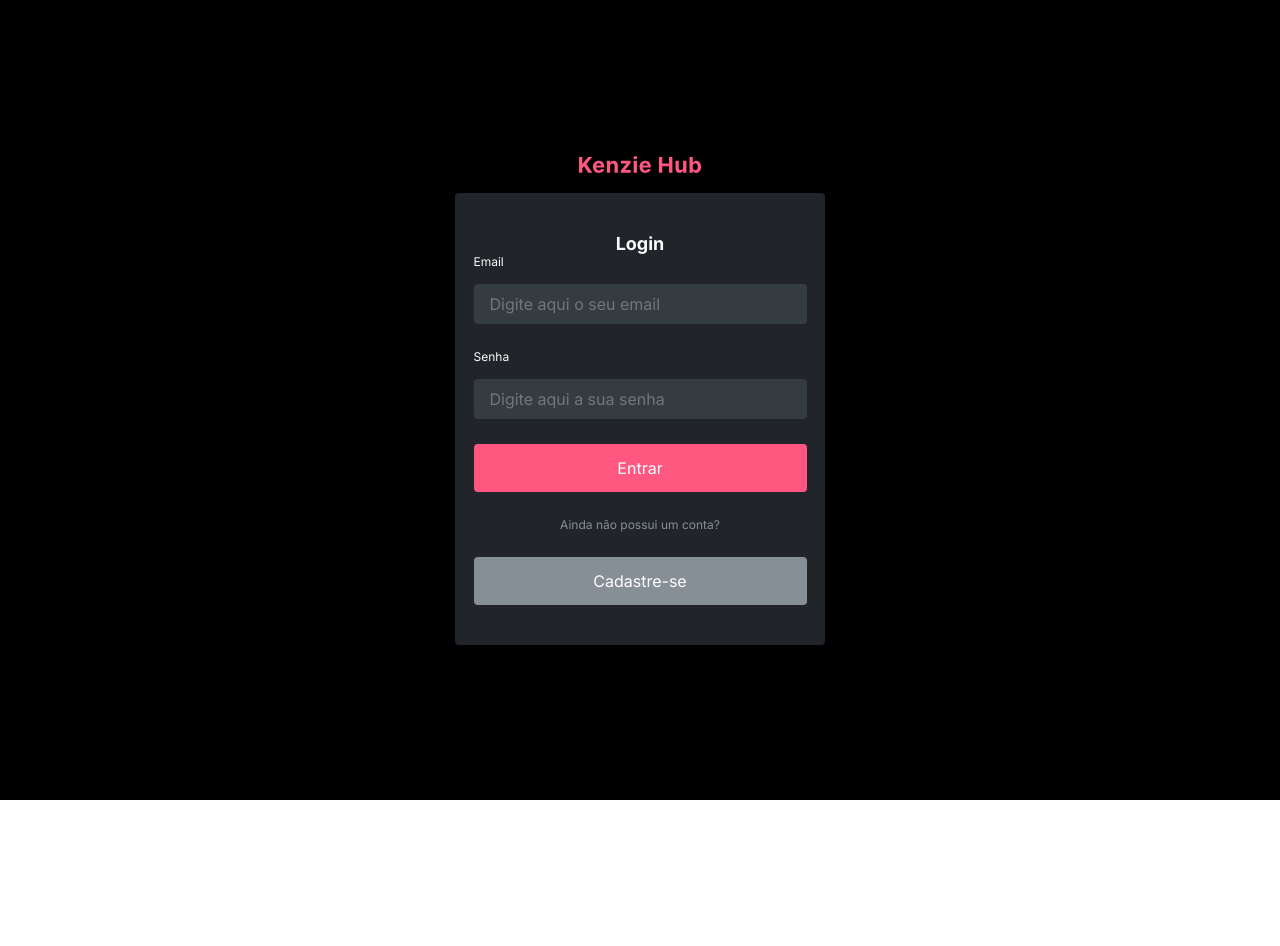
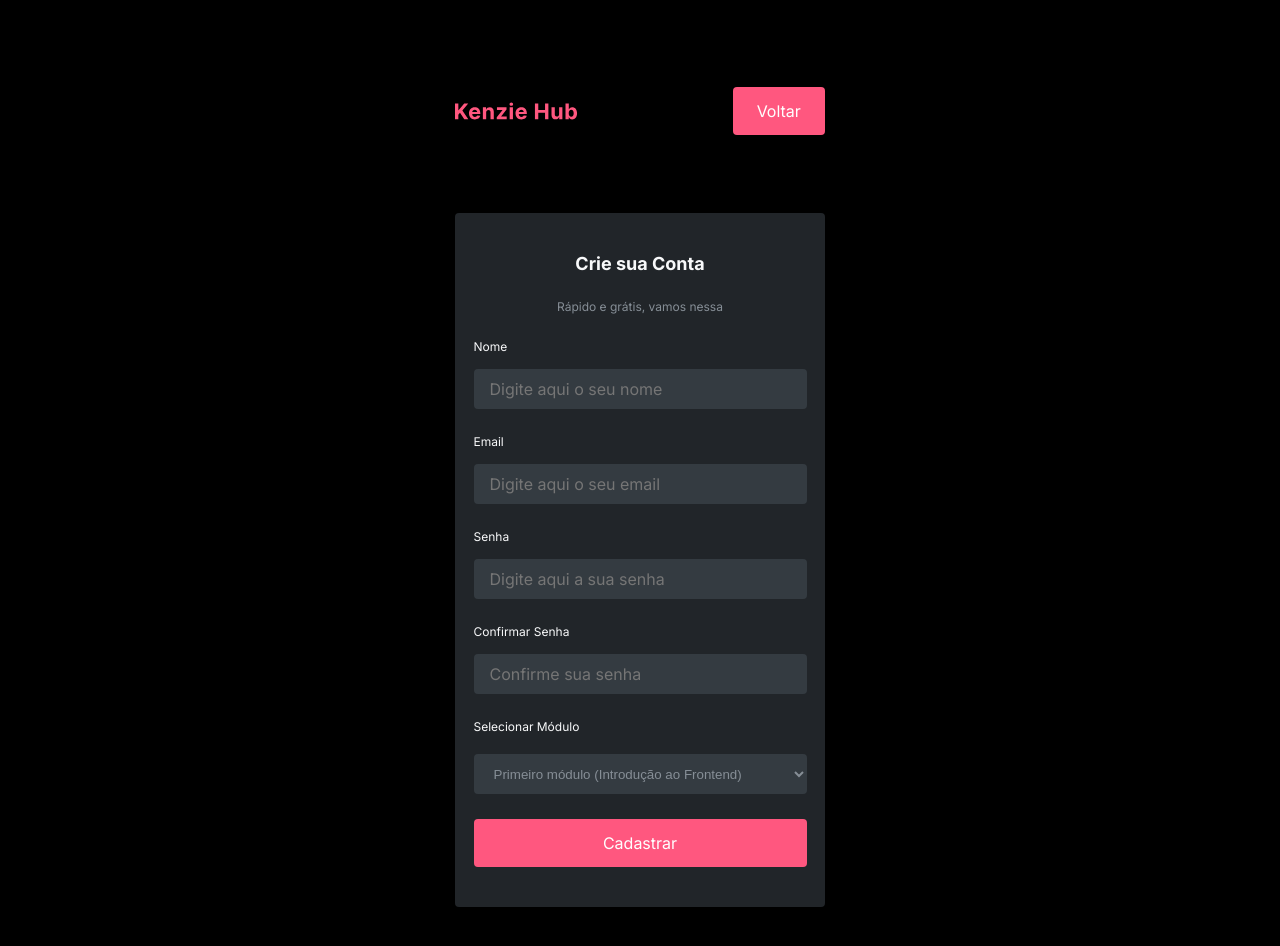
Before and after one commit to Kenzie-Academy-Brasil-Developers/react-entrega-s2-kenzie-hub-nehamamandelbaum, a React (Create React App) app in the folder kenzie-hub/: page /register in a window 1280 px wide. Shown: the top 946 px of the page. Before the commit the page ends 800 px from the top, so only its background shows below. Built offline with nearby package versions, Linux system fonts and the light colour scheme.

Commit message:
fix: redirectin to login after registering

```diff
--- a/kenzie-hub/src/pages/Register/index.jsx
+++ b/kenzie-hub/src/pages/Register/index.jsx
@@ -47,7 +47,7 @@ const Register = ({ authenticated, setAuthenticated }) => {
       .post("/users", newUser)
       .then((response) => {
         toast.success("Conta criada com sucesso! ", { theme: "dark" });
-        return history.push("/login");
+        return history.push("/");
       })
       .catch((err) => {
         console.log(err);
--- a/kenzie-hub/src/routes/index.jsx
+++ b/kenzie-hub/src/routes/index.jsx
@@ -21,13 +21,13 @@ export const Routes = () => {
           setAuthenticated={setAuthenticated}
         />
       </Route>
-      <Route path="/">
+      <Route exact path="/">
         <Login
           authenticated={authenticated}
           setAuthenticated={setAuthenticated}
         />
       </Route>
-      <Route path="/register">
+      <Route exact path="/register">
         <Register
           authenticated={authenticated}
           setAuthenticated={setAuthenticated}
```
